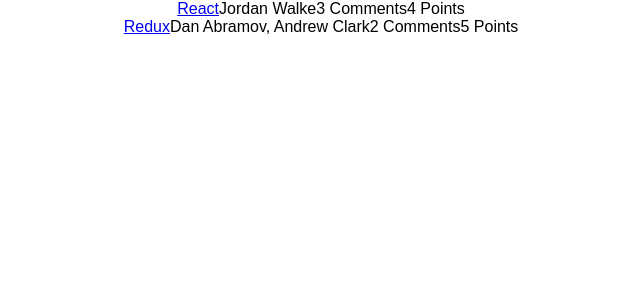
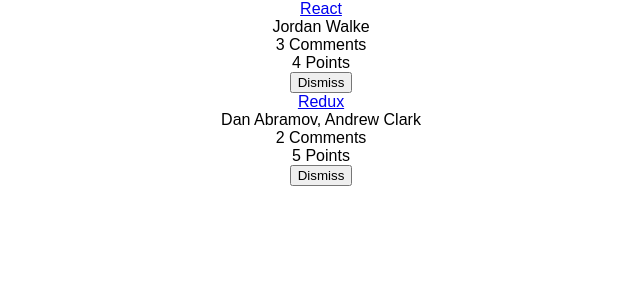
Before and after one commit to nhuntwalker/react-news, a React (Create React App) app: page / in a window 1280 px wide. Shown: the top 300 px of the page, without its empty margins (319-959 px from the left). Built offline with nearby package versions, Linux system fonts and the light colour scheme.

Commit message:
Defined a class method, bound it to the constructor, and used it to modify a component's state

```diff
--- a/src/App.js
+++ b/src/App.js
@@ -24,6 +24,13 @@ class App extends Component {
   constructor(props) {
     super(props);
     this.state = {list,};
+    this.onDismiss = this.onDismiss.bind(this);
+  }
+
+  onDismiss(id) {
+    const isNotId = item => item.objectID !== id;
+    const updatedList = this.state.list.filter(isNotId);
+    this.setState({ list: updatedList });
   }
 
   render() {
@@ -31,10 +38,15 @@ class App extends Component {
       <div className="App">
         { this.state.list.map(item =>
           <div key={ item.objectID }>
-            <span><a href={ item.url }>{ item.title }</a></span>
-            <span>{ item.author }</span>
-            <span>{ item.num_comments} Comments</span>
-            <span>{ item.points} Points</span>
+            <div><a href={ item.url }>{ item.title }</a></div>
+            <div>{ item.author }</div>
+            <div>{ item.num_comments} Comments</div>
+            <div>{ item.points} Points</div>
+            <div>
+              <button onClick={ ()=> this.onDismiss(item.objectID) }>
+                Dismiss
+              </button>
+            </div>
           </div>
         ) }
       </div>
```
